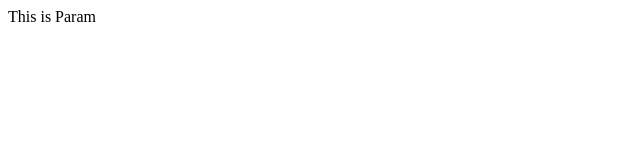
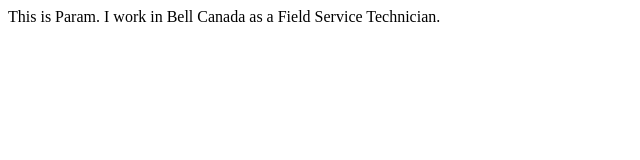
Before and after one commit to GreatParamjitSingh/My-Portfolio-Journey, a plain HTML site: page index.html in a window 1280 px wide. Shown: the whole page, without its empty margins (0-640 px from the left). Drawn offline with Linux system fonts and the light colour scheme.

Commit message:
docs:UpdatePesonalInfo
I added my job description in this code.

```diff
--- a/index.html
+++ b/index.html
@@ -7,6 +7,6 @@
     <title>Document</title>
   </head>
   <body>
-    This is Param
+    This is Param. I work in Bell Canada as a Field Service Technician.
   </body>
 </html>
```
